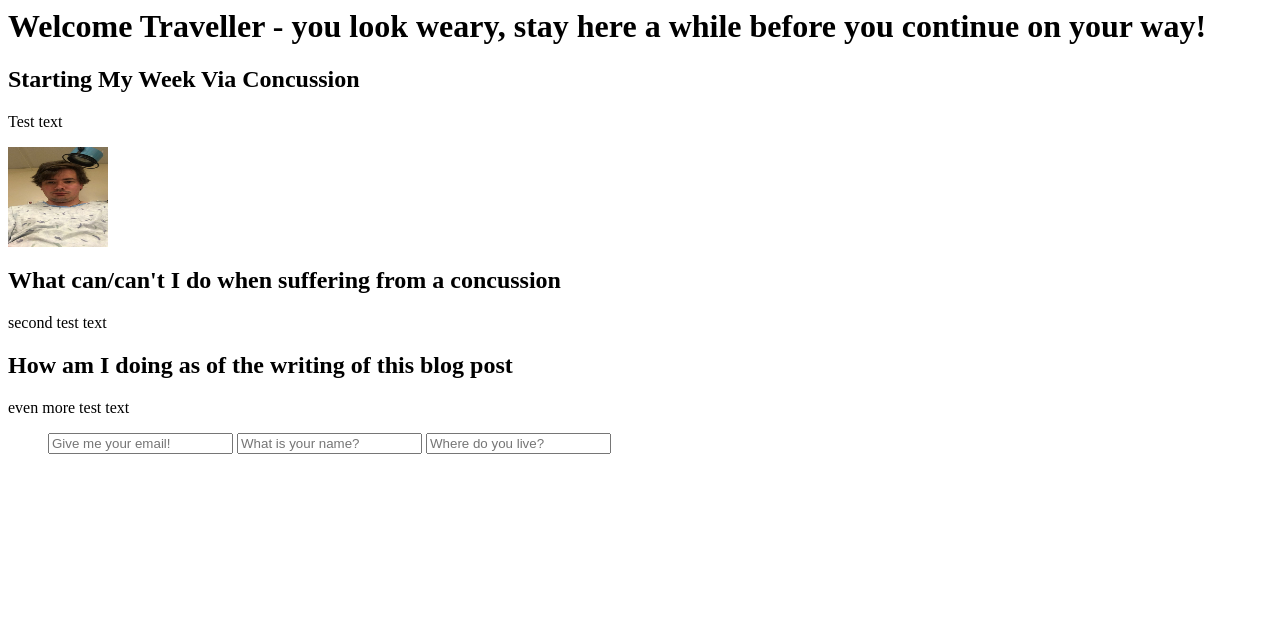
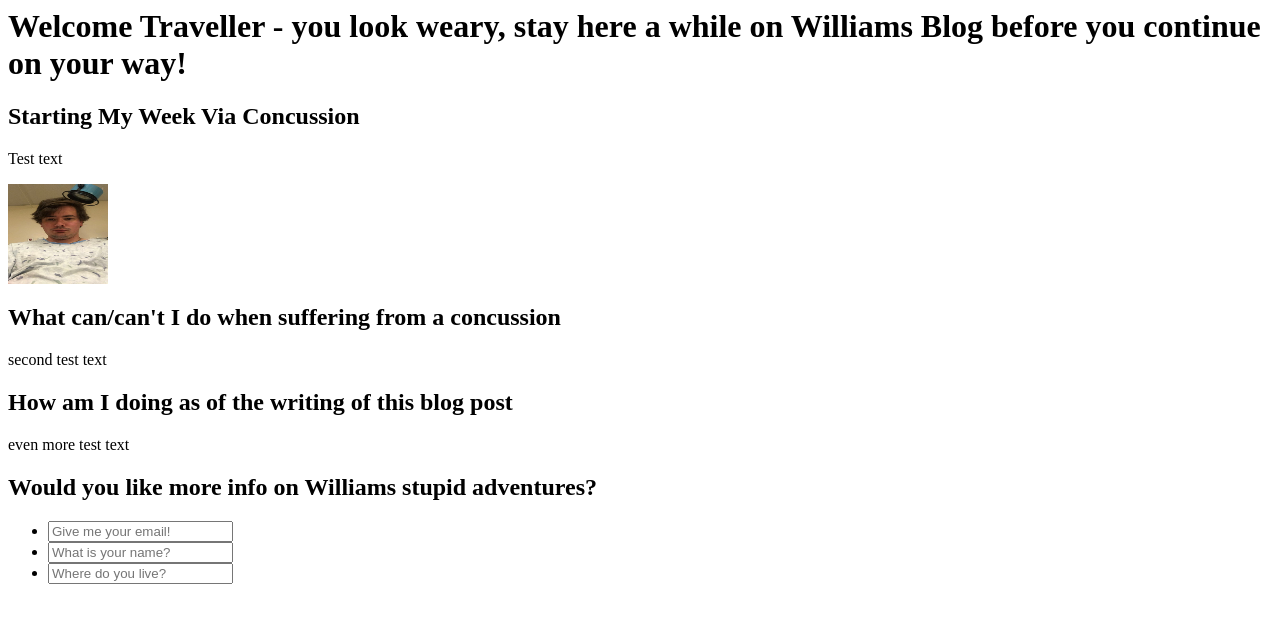
Before and after one commit to widi9545/a4shaunkane, a plain HTML site: page index.html in a window 1280 px wide. Drawn offline with Linux system fonts and the light colour scheme.

Commit message:
Add files via upload

```diff
--- a/index.html
+++ b/index.html
@@ -2,7 +2,7 @@
 <head>
 <title> William's Kickin Rad Blog </title>
 <body>
-<h1> Welcome Traveller - you look weary, stay here a while before you continue on your way! </h1>
+<h1> Welcome Traveller - you look weary, stay here a while on Williams Blog before you continue on your way! </h1>
 
 	<h2> Starting My Week Via Concussion </h1>
 		<p> Test text </p>
@@ -16,13 +16,15 @@
 
 		<p> even more test text </p>
 
+	<h2> Would you like more info on Williams stupid adventures?</h2>
+
 
 	<div class="infoformclass" id="infoformid">
 		<ul>
 			<form class="pure-form pure-form-stacked">
-			 	<input id="emailinfo" placeholder="Give me your email!">
-			 	<input id="nameinfo" placeholder="What is your name?">
-			 	<input id="locationinfo" placeholder="Where do you live?">
+			 	<li> <input id="emailinfo" placeholder="Give me your email!"> </li>
+			 	<li> <input id="nameinfo" placeholder="What is your name?"> </li>
+			 	<li> <input id="locationinfo" placeholder="Where do you live?"> </li>
 			</form>
 		</ul>
 
```
